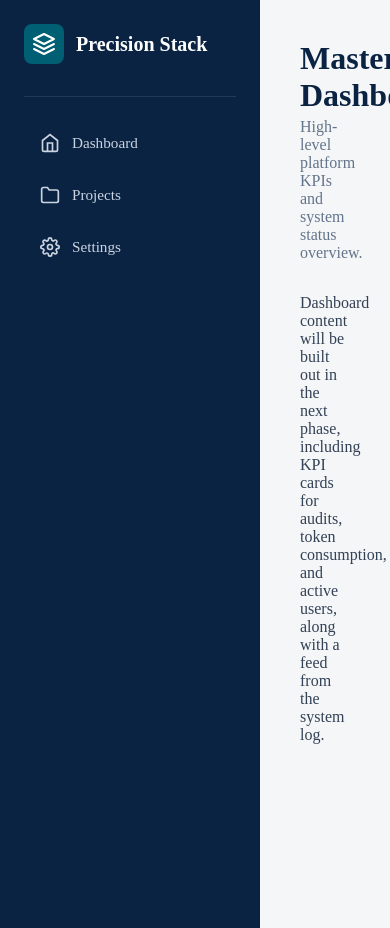
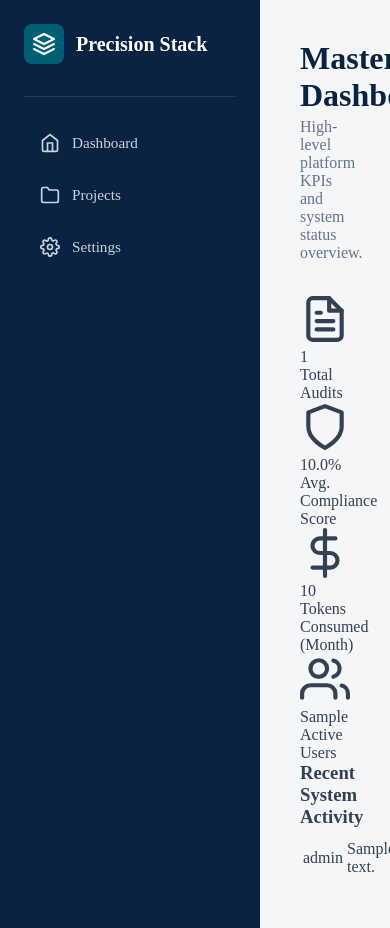
Before and after one commit to pixistockit/CourseArchitectAI, a Flask app: template audit_slide/templates/dashboard.html in a window 390 px wide. Run offline with Flask 3, Linux system fonts and the light colour scheme; the template is opened without the code that fills it: most values are stand-ins (such as "Sample title", 1, 10 or a date in 2020).

Commit message:
Update dashboard.html
feat(ui): Implement Master Dashboard with dynamic KPIs and logs

Designed and built the UI for the dashboard.html page, establishing the central command center for the platform.
Created a responsive grid of KPI cards to display high-level metrics such as total audits, average compliance score, and active users.
Integrated a "Recent System Activity" feed by directly reading and parsing the last 10 entries from the platform_system.log file.
Updated the app.py dashboard route to handle the new logic of reading the log file and passing both KPI and log data to the template.
Added new, reusable CSS classes for the KPI card grid to the master layout.html stylesheet, completing the foundational UI component library for the platform shell.

```diff
--- a/audit_slide/templates/dashboard.html
+++ b/audit_slide/templates/dashboard.html
@@ -8,7 +8,70 @@
     <p class="page-subtitle">High-level platform KPIs and system status overview.</p>
 </div>
 
-<!-- Add Dashboard-specific widgets and content here -->
-<p>Dashboard content will be built out in the next phase, including KPI cards for audits, token consumption, and active users, along with a feed from the system log.</p>
+<!-- KPI Card Grid -->
+<div class="kpi-grid">
+    <div class="kpi-card">
+        <div class="kpi-icon icon-audits">
+            <svg xmlns="http://www.w3.org/2000/svg" viewBox="0 0 24 24" fill="none" stroke="currentColor" stroke-width="2" stroke-linecap="round" stroke-linejoin="round"><path d="M14 2H6a2 2 0 0 0-2 2v16a2 2 0 0 0 2 2h12a2 2 0 0 0 2-2V8z"></path><polyline points="14 2 14 8 20 8"></polyline><line x1="16" y1="13" x2="8" y2="13"></line><line x1="16" y1="17" x2="8" y2="17"></line><polyline points="10 9 9 9 8 9"></polyline></svg>
+        </div>
+        <div class="kpi-content">
+            <div class="kpi-value">{{ kpis.get('total_audits', 0) }}</div>
+            <div class="kpi-label">Total Audits</div>
+        </div>
+    </div>
+    <div class="kpi-card">
+        <div class="kpi-icon icon-score">
+             <svg xmlns="http://www.w3.org/2000/svg" viewBox="0 0 24 24" fill="none" stroke="currentColor" stroke-width="2" stroke-linecap="round" stroke-linejoin="round"><path d="M12 22s8-4 8-10V5l-8-3-8 3v7c0 6 8 10 8 10z"></path></svg>
+        </div>
+        <div class="kpi-content">
+            <div class="kpi-value">{{ "%.1f"|format(kpis.get('avg_compliance_score', 0)) }}%</div>
+            <div class="kpi-label">Avg. Compliance Score</div>
+        </div>
+    </div>
+    <div class="kpi-card">
+        <div class="kpi-icon icon-tokens">
+            <svg xmlns="http://www.w3.org/2000/svg" viewBox="0 0 24 24" fill="none" stroke="currentColor" stroke-width="2" stroke-linecap="round" stroke-linejoin="round"><line x1="12" y1="1" x2="12" y2="23"></line><path d="M17 5H9.5a3.5 3.5 0 0 0 0 7h5a3.5 3.5 0 0 1 0 7H6"></path></svg>
+        </div>
+        <div class="kpi-content">
+            <div class="kpi-value">{{ "{:,}".format(kpis.get('tokens_consumed_monthly', 0)) }}</div>
+            <div class="kpi-label">Tokens Consumed (Month)</div>
+        </div>
+    </div>
+    <div class="kpi-card">
+        <div class="kpi-icon icon-users">
+            <svg xmlns="http://www.w3.org/2000/svg" viewBox="0 0 24 24" fill="none" stroke="currentColor" stroke-width="2" stroke-linecap="round" stroke-linejoin="round"><path d="M17 21v-2a4 4 0 0 0-4-4H5a4 4 0 0 0-4 4v2"></path><circle cx="9" cy="7" r="4"></circle><path d="M23 21v-2a4 4 0 0 0-3-3.87"></path><path d="M16 3.13a4 4 0 0 1 0 7.75"></path></svg>
+        </div>
+        <div class="kpi-content">
+            <div class="kpi-value">{{ kpis.get('active_users', 0) }}</div>
+            <div class="kpi-label">Active Users</div>
+        </div>
+    </div>
+</div>
 
+<!-- Recent Activity Log -->
+<div class="activity-log-card">
+    <div class="activity-log-header">
+        <h3 class="activity-log-title">Recent System Activity</h3>
+    </div>
+    <div class="activity-log-body">
+        <table class="activity-table">
+            <tbody>
+                {% if system_logs %}
+                    {% for log in system_logs %}
+                    <tr>
+                        <td class="log-level log-{{ log.level.lower() }}">{{ log.level }}</td>
+                        <td class="log-message">{{ log.message }}</td>
+                        <td class="log-meta">{{ log.ip }}</td>
+                        <td class="log-meta">{{ log.timestamp }}</td>
+                    </tr>
+                    {% endfor %}
+                {% else %}
+                    <tr>
+                        <td colspan="4" style="text-align: center; padding: 20px; color: var(--slate-500);">No system activity logged yet.</td>
+                    </tr>
+                {% endif %}
+            </tbody>
+        </table>
+    </div>
+</div>
 {% endblock %}
```
